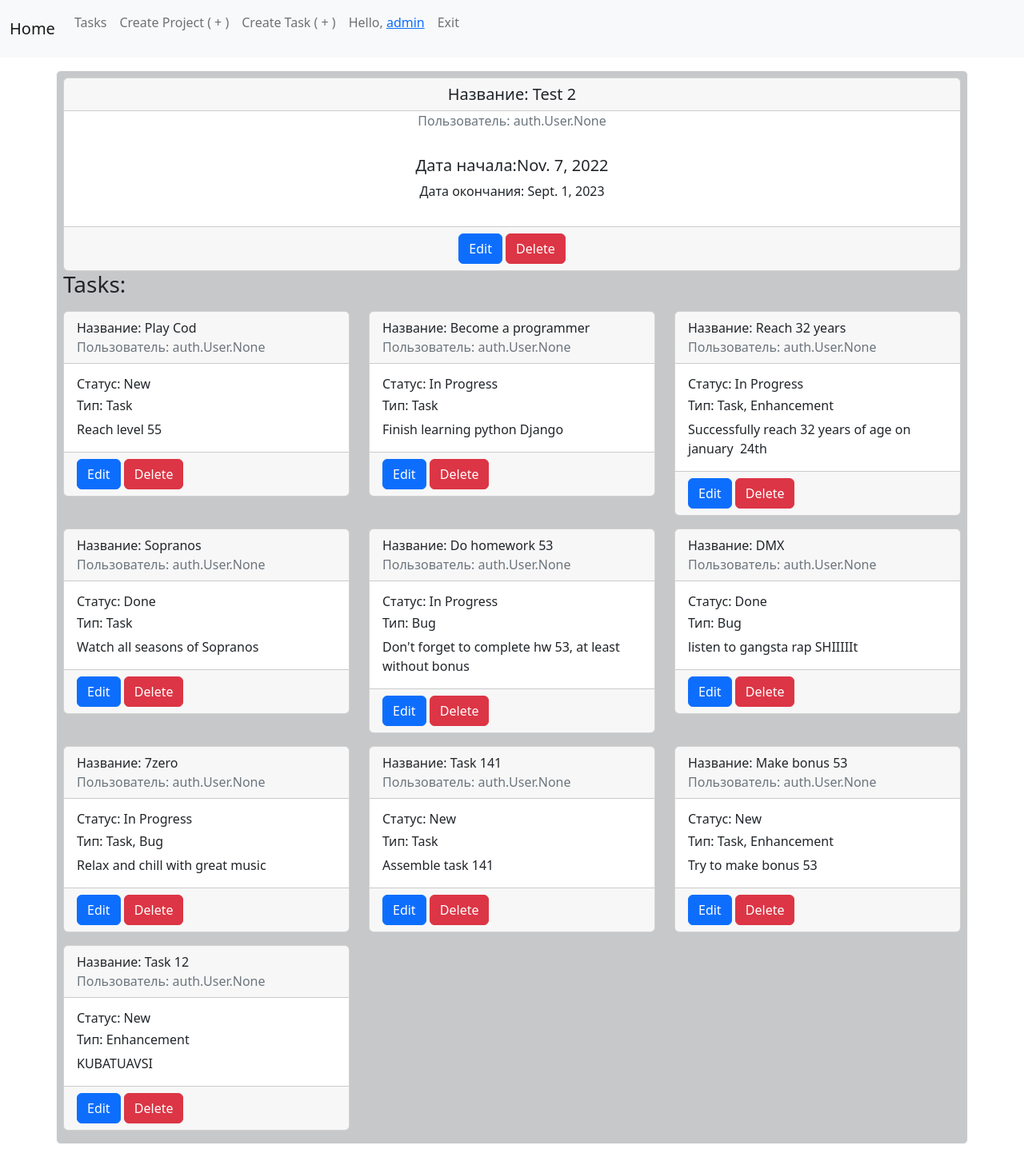
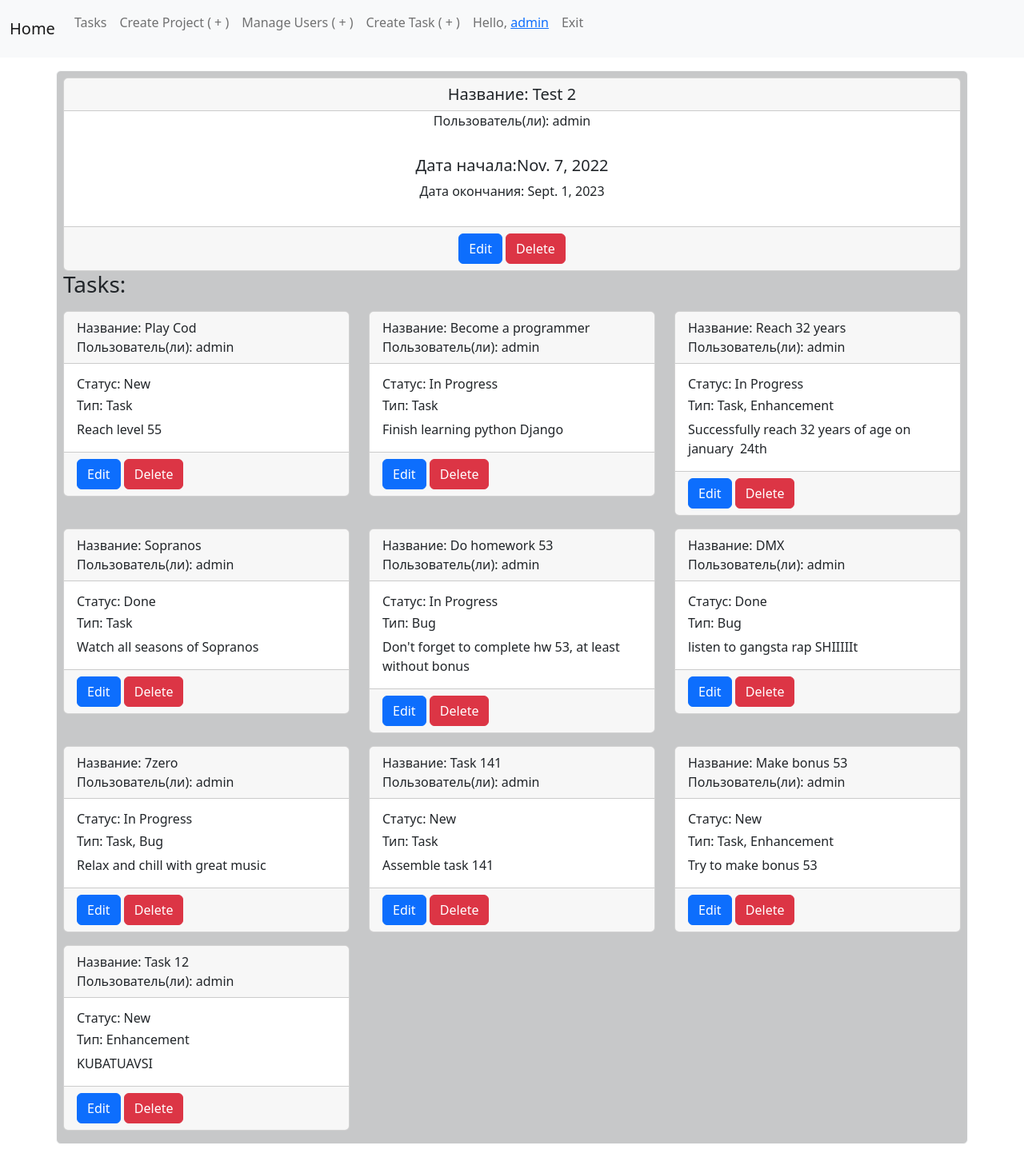
Before and after one commit to 78kuba00/homework_49, a Django app: page /project/1/ in a window 1280 px wide. Shown: the whole page at 80% size. Run offline with Django 4.2, Linux system fonts and the light colour scheme; a user stored in the database is signed in; data comes from the database, SQL or seed files in the repository.

Commit message:
homework 60 manage users function added

```diff
--- a/webapp/templates/partial/project_list_partial.html
+++ b/webapp/templates/partial/project_list_partial.html
@@ -6,8 +6,9 @@
                 <h5 class="card-header"> Название: <a
                         href="{% url 'webapp:project_view' project.pk %}">{{ project.title }}</a>
                 </h5>
-                <p class="card-text text-secondary">Пользователь: {{ project.users }}</p>
+
                 <div class="card-body">
+                    <p class="card-text">Пользователь(ли): {% for users in project.users.all %}{{ users.username }}{% if not forloop.last %}, {% endif %}{% endfor %}</p>
                     <h5 class="card-title">Дата начала:{{ project.start_at }} </h5>
                     <p class="card-text">Дата окончания: {{ project.end_at|default:"-" }} </p>
                 </div>
--- a/webapp/templates/project/project_view.html
+++ b/webapp/templates/project/project_view.html
@@ -7,6 +7,9 @@
                 <a class="nav-link" href="{% url 'webapp:project_add' %}">Create Project ( + )</a>
             </li>
         {% endif %}
+        <li class="nav-item">
+                <a class="nav-link" href="{% url 'webapp:change_users' project.pk %}">Manage Users ( + )</a>
+            </li>
         {% if perms.webapp.create_task %}
             <li class="nav-item">
                 <a class="nav-link" href="{% url 'webapp:task_add' project.pk %}">Create Task ( + )</a>
@@ -18,7 +21,8 @@
 {% block content %}
     <div class="card text-center">
         <h5 class="card-header"> Название: {{ project.title }}</h5>
-        <p class="card-text text-secondary">Пользователь: {{ project.users }}</p>
+        <p class="card-text">Пользователь(ли): {% for users in project.users.all %}{{ users.username }}{% if not forloop.last %}, {% endif %}{% endfor %}</p>
+{#        <p class="card-text text-secondary">Пользователь: {{ project.users }}</p>#}
         <div class="card-body">
             <h5 class="card-title">Дата начала:{{ project.start_at }} </h5>
             <p class="card-text">Дата окончания: {{ project.end_at|default:"-" }} </p>
@@ -46,7 +50,7 @@
                 <div class="card">
                     <div class="card-header">
                         Название: {{ task.summary }}
-                        <p class="card-text text-secondary">Пользователь: {{ project.users }}</p>
+                        <p class="card-text">Пользователь(ли): {% for users in project.users.all %}{{ users.username }}{% if not forloop.last %}, {% endif %}{% endfor %}</p>
                     </div>
                     <div class="card-body">
                         <h6 class="card-title">Статус: {{ task.status.title }}</h6>
--- a/webapp/urls.py
+++ b/webapp/urls.py
@@ -1,6 +1,6 @@
 from django.urls import path
 from webapp.views import IndexViews, TaskView, TaskCreate, TaskEdit, TaskDelete, ProjectListView, ProjectDetail, \
-    ProjectCreate, ProjectEdit, ProjectDelete, CreateTaskWithProject
+    ProjectCreate, ProjectEdit, ProjectDelete, CreateTaskWithProject, ChangeUsersInProjectView
 
 app_name = 'webapp'
 
@@ -9,6 +9,7 @@ urlpatterns = [
     path('project/<int:pk>/', ProjectDetail.as_view(), name='project_view'),
     path('project/add/', ProjectCreate.as_view(), name='project_add'),
     path('project/<int:pk>/edit/', ProjectEdit.as_view(), name='project_edit'),
+    path('project/<int:pk>/change_users/', ChangeUsersInProjectView.as_view(), name='change_users'),
     path('project/<int:pk>/delete/', ProjectDelete.as_view(), name='project_delete'),
     path('task/<int:pk>/', TaskView.as_view(), name='task_view'),
     path('task/<int:pk>/add/', TaskCreate.as_view(), name='task_add'),
--- a/webapp/views/project_views.py
+++ b/webapp/views/project_views.py
@@ -6,7 +6,7 @@ from django.urls import reverse
 
 from webapp.models import Project
 from django.views.generic import ListView, DetailView, CreateView, DeleteView, RedirectView, UpdateView
-from webapp.forms import ProjectForm
+from webapp.forms import ProjectForm, ChangeUsersInProjectsForm
 
 
 
@@ -86,3 +86,10 @@ class ProjectDelete(PermissionRequiredMixin, DeleteView):
 
     def get_success_url(self):
         return reverse('webapp:index')
+
+class ChangeUsersInProjectView(UpdateView):
+    model = Project
+    form_class = ChangeUsersInProjectsForm
+    template_name = 'project/change_user.html'
+    def get_success_url(self):
+        return reverse('webapp:project_view', kwargs={'pk': self.object.pk})
```
Also changed, not shown: webapp/forms.py (+7 -1 lines), webapp/templates/project/change_user.html (added, +10 -0 lines).
